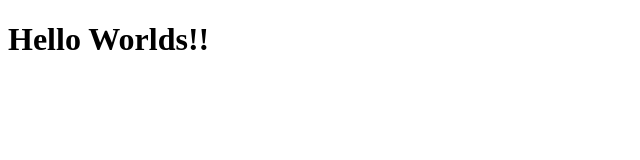
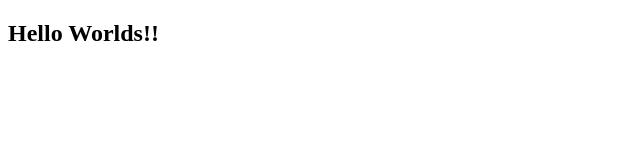
Before and after one commit to megahertz1999/test-anus, a plain HTML site: page index.html in a window 1280 px wide. Shown: the whole page, without its empty margins (0-640 px from the left). Drawn offline with Linux system fonts and the light colour scheme.

Commit message:
changed to h2

```diff
--- a/index.html
+++ b/index.html
@@ -7,6 +7,6 @@
     <title>Document</title>
 </head>
 <body>
-    <h1>Hello Worlds!!</h1>
+    <h2>Hello Worlds!!</h2>
 </body>
 </html>
```
